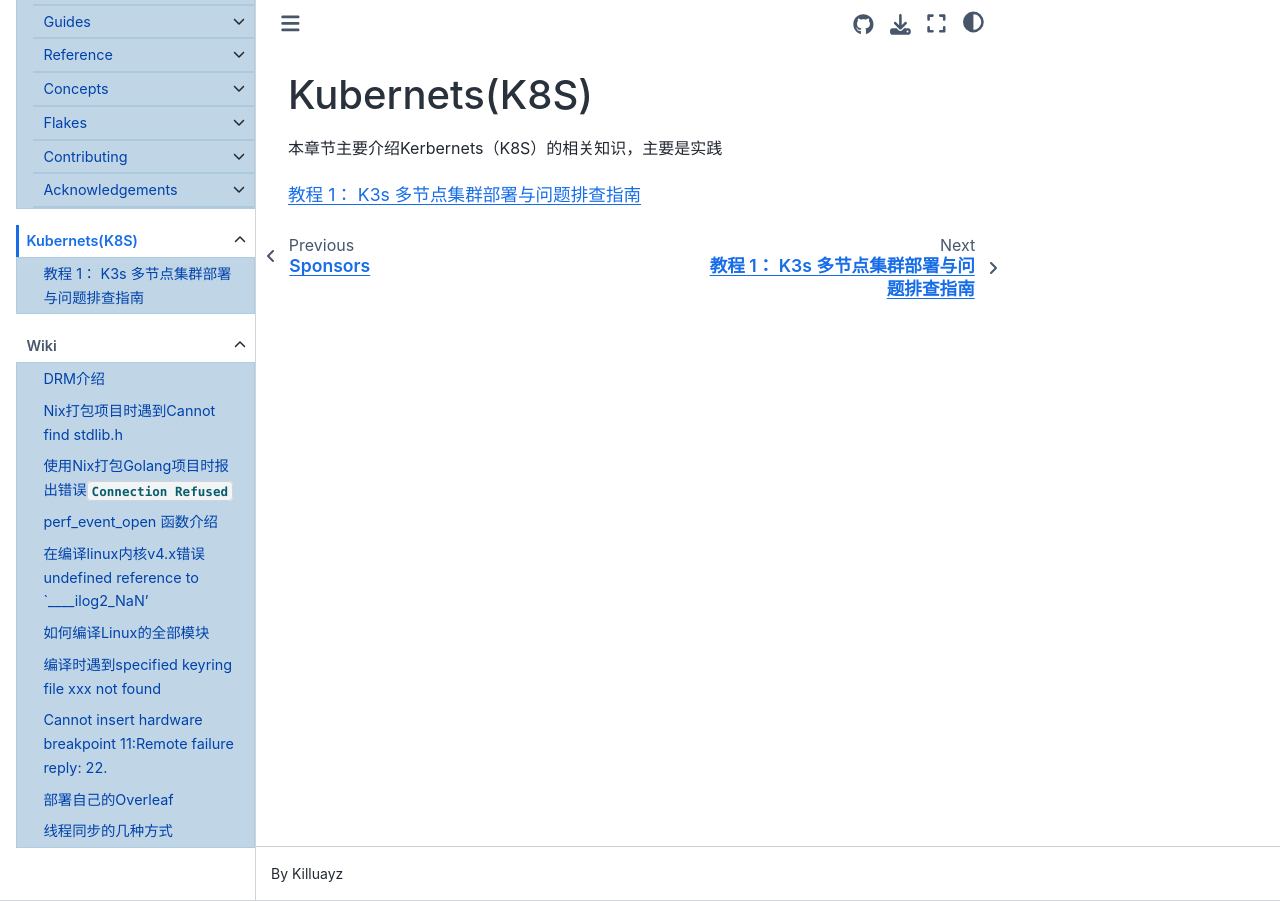
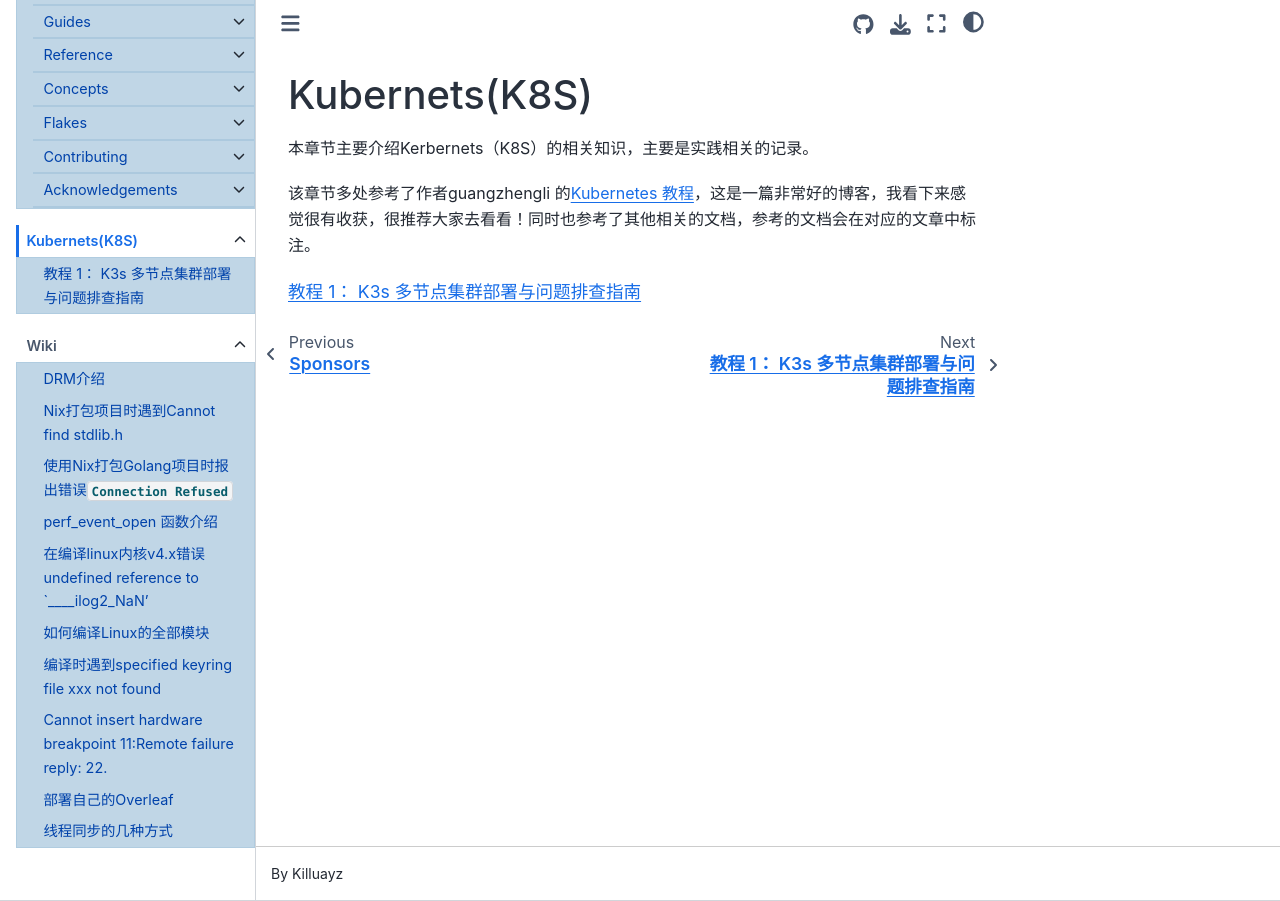
Before and after one commit to KilluaYZ/Kernel-Fuzzing-Tutorial, a Sphinx documentation site: the page built from source/kubernets/index.md, in a window 1280 px wide. Built offline with Sphinx 7.4.7 and the Sphinx Book theme 1.1.4, drawn with Linux system fonts in a browser that asks for light colours; pages that are not in the unit, such as notebooks, are missing from menus.

Commit message:
docs: 修正Kubernetes文档中的拼写错误并添加参考来源
修正文档标题中的拼写错误，将"Kerbernets"改为"Kubernets"。同时添加了参考来源说明，注明主要参考了guangzhengli的Kubernetes教程及其他相关文档。

````diff
--- a/source/kubernets/index.md
+++ b/source/kubernets/index.md
@@ -1,7 +1,9 @@
 (kubernets)=
 # Kubernets(K8S)
 
-本章节主要介绍Kerbernets（K8S）的相关知识，主要是实践
+本章节主要介绍Kerbernets（K8S）的相关知识，主要是实践相关的记录。
+
+该章节多处参考了作者guangzhengli 的[Kubernetes 教程](https://guangzhengli.com/courses/kubernetes)，这是一篇非常好的博客，我看下来感觉很有收获，很推荐大家去看看！同时也参考了其他相关的文档，参考的文档会在对应的文章中标注。
 
 ```{toctree}
 :glob:
````
